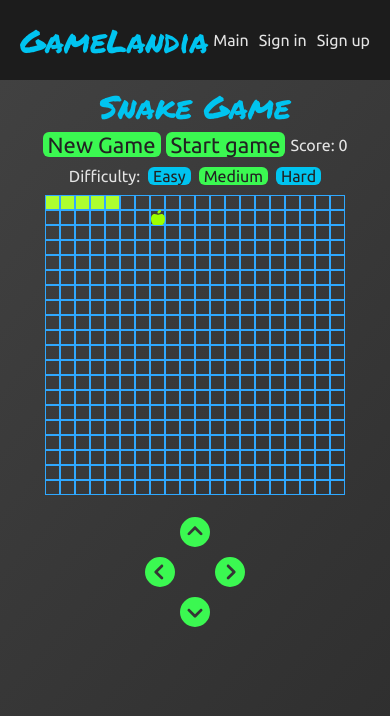
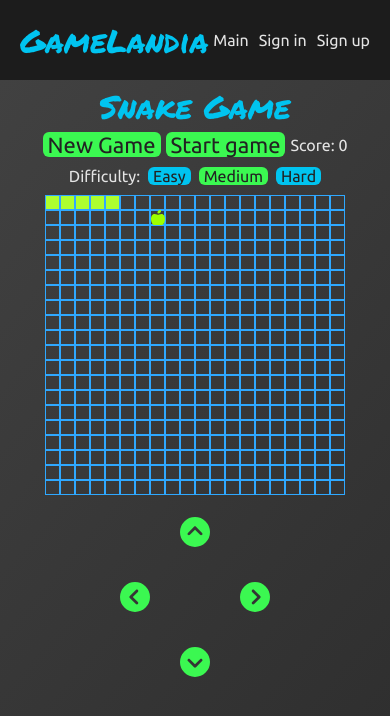
Before and after one commit to Nikitapil/gamelandia, a React (Create React App) app: page /gamelandia/snake in a window 390 px wide. Shown: the top 716 px of the page. Built offline with nearby package versions, Linux system fonts and the light colour scheme; no server answers.

Commit message:
fix snake controlls

```diff
--- a/src/styles/snake.scss
+++ b/src/styles/snake.scss
@@ -149,7 +149,7 @@
     display: flex;
     flex-direction: column;
     align-items: center;
-    gap: 5px;
+    gap: 30px;
   }
 }
 .snake-controlls__btn {
@@ -161,5 +161,5 @@
 
 .snake-controlls__sides {
   display: flex;
-  gap: 40px;
+  gap: 90px;
 }
```
